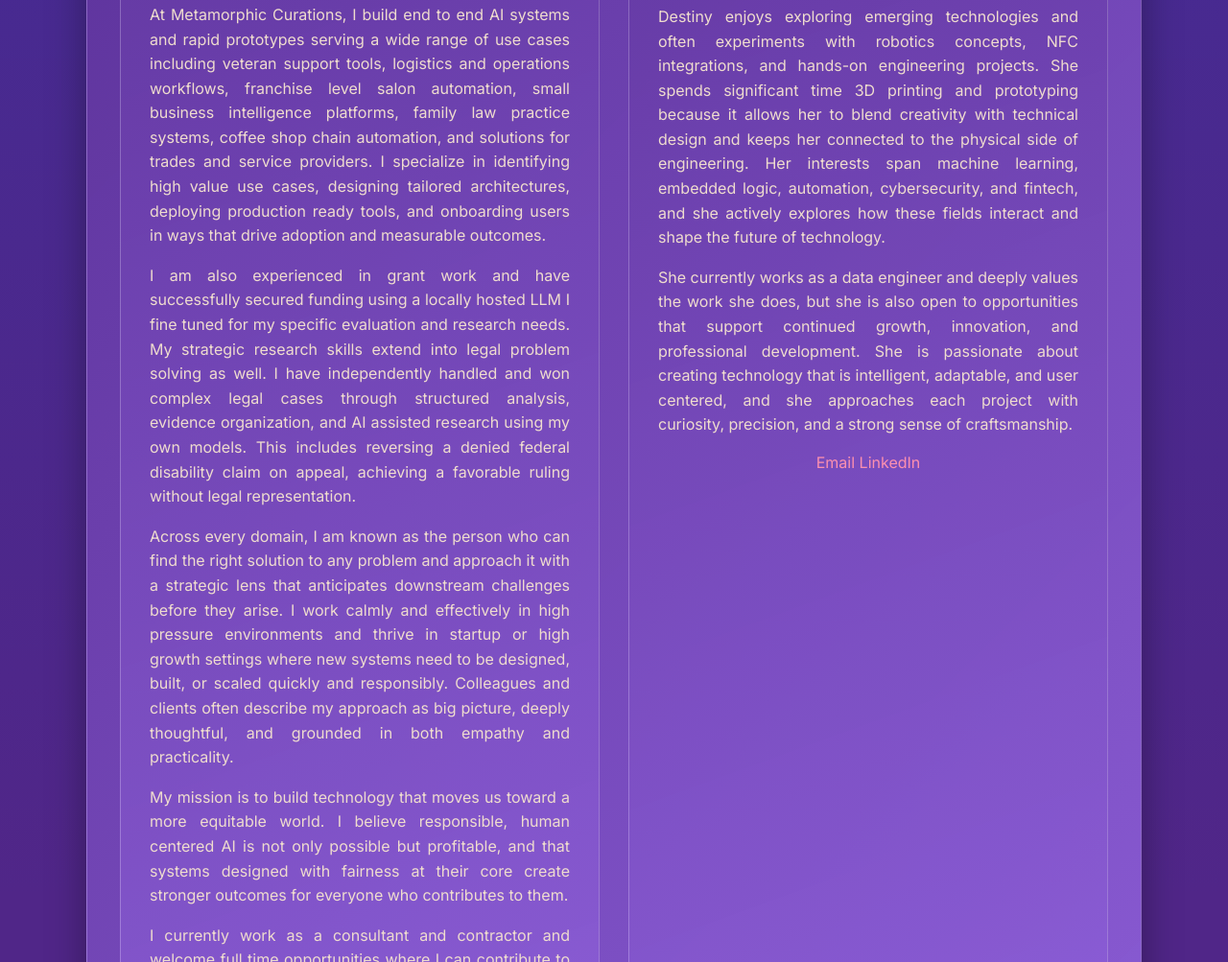
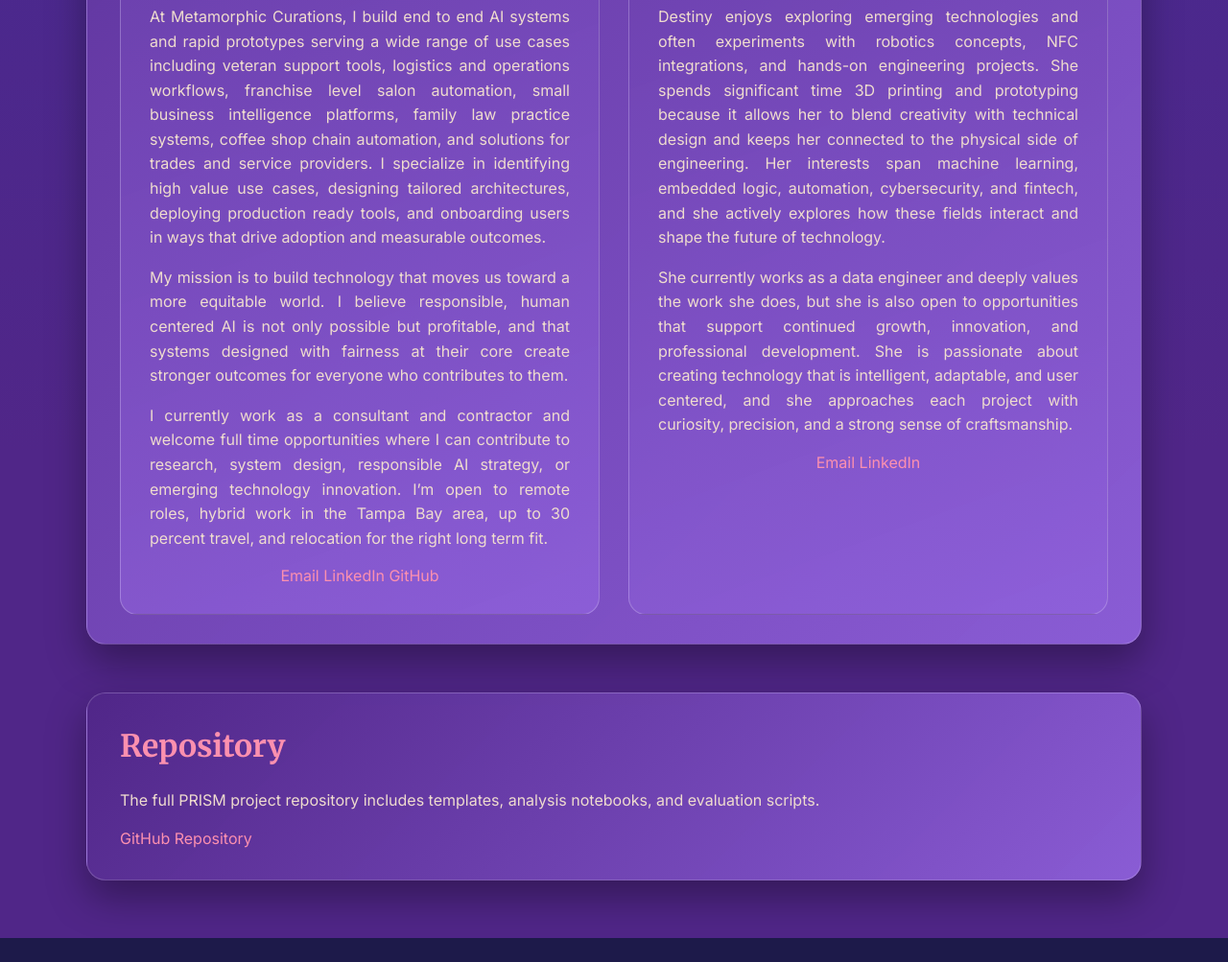
Before and after one commit to Msmetamorphosis/PRISM-Project, a plain HTML site: page index.html in a window 1280 px wide. Shown: the part 2902-3905 px from the top of the page at 96% size. Drawn offline with Linux system fonts and the light colour scheme.

Commit message:
Update index.html

```diff
--- a/index.html
+++ b/index.html
@@ -335,30 +335,21 @@
           investigations across four leading AI lab ecosystems and academic environments. I am especially interested
           in how models learn and how people engage with them, and I use those insights to create systems that are both
           reliable and inclusive.
-          </p> Before founding Metamorphic Curations, I served a period in the United States Army, an experience that shaped
+          </p>
+
+          <p> Before founding Metamorphic Curations, I served a period in the United States Army, an experience that shaped
           my adaptability, discipline, and ability to perform under pressure. I went on to run two successful businesses,
           including a mobile corporate wellness company and a long standing ecommerce operation. I also worked as a crypto
           trader and portfolio manager for high net worth individuals, gaining firsthand exposure to complex risk environments,
           data driven decision making, and high demand operational workflows. These experiences gave me a unique window into what
           business owners and fast moving teams truly need from technology and how AI and automation can remove real world friction.
-        </p>
+          </p>
 
           <p> At Metamorphic Curations, I build end to end AI systems and rapid prototypes serving a wide range of use cases including
             veteran support tools, logistics and operations workflows, franchise level salon automation, small business intelligence platforms,
             family law practice systems, coffee shop chain automation, and solutions for trades and service providers. I specialize in identifying
             high value use cases, designing tailored architectures, deploying production ready tools, and onboarding users in ways that drive adoption
             and measurable outcomes.
-          </p>
-
-          <p> I am also experienced in grant work and have successfully secured funding using a locally hosted LLM I fine tuned for my specific evaluation
-            and research needs. My strategic research skills extend into legal problem solving as well. I have independently handled and won complex legal
-            cases through structured analysis, evidence organization, and AI assisted research using my own models. This includes reversing a denied federal
-            disability claim on appeal, achieving a favorable ruling without legal representation.
-          </p>
-          <p> Across every domain, I am known as the person who can find the right solution to any problem and approach it with a strategic lens that anticipates
-            downstream challenges before they arise. I work calmly and effectively in high pressure environments and thrive in startup or high growth settings
-            where new systems need to be designed, built, or scaled quickly and responsibly. Colleagues and clients often describe my approach as big picture,
-            deeply thoughtful, and grounded in both empathy and practicality.
           </p>
 
           <p> My mission is to build technology that moves us toward a more equitable world. I believe responsible, human centered AI is not only possible but
```
